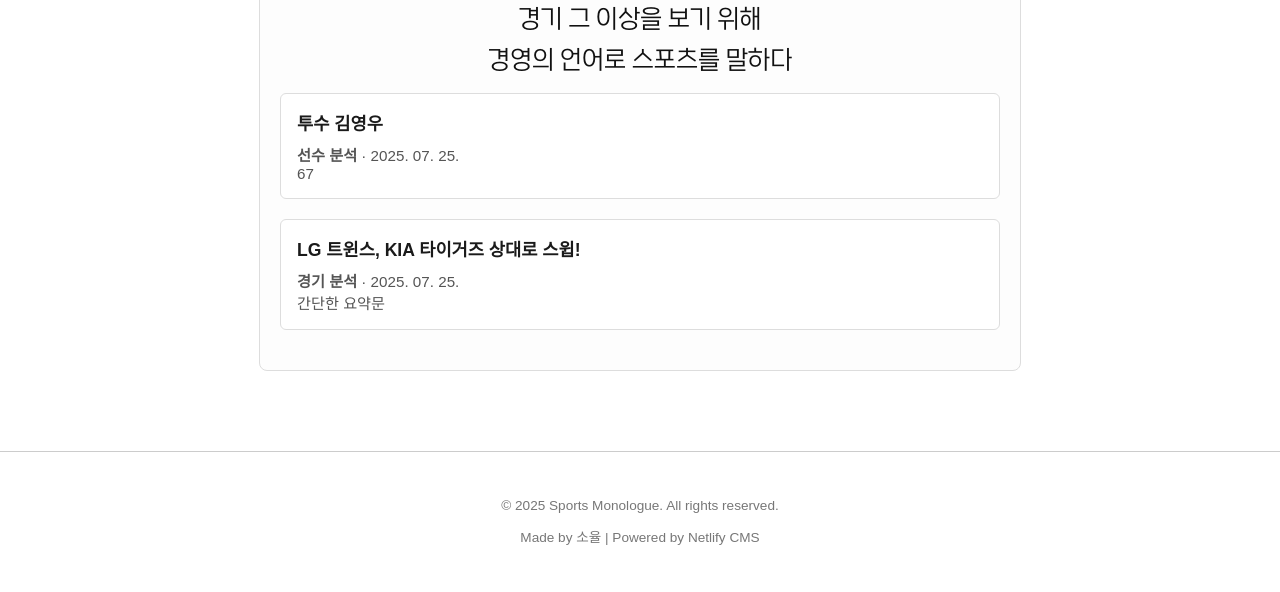
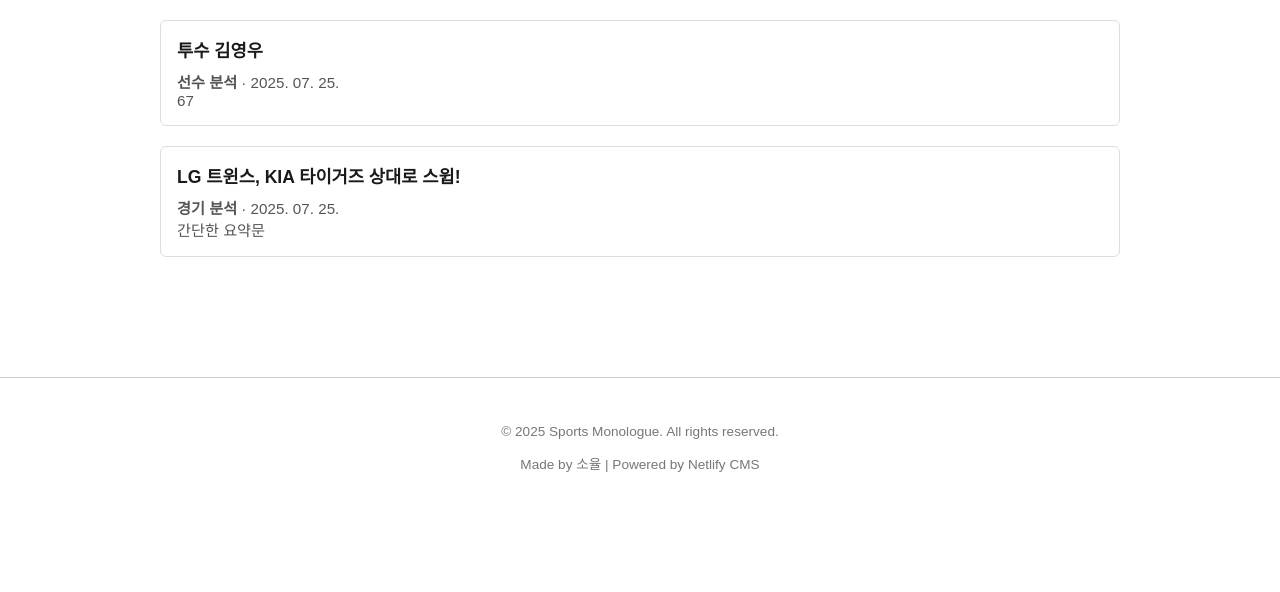
Before and after one commit to 3t1sy1fa/SPORTS-monologue, an Eleventy site: page src/Index.njk in a window 1280 px wide. Shown: the part 302-894 px from the top of the page. After the commit the page ends 820 px from the top, so only its background shows below. Built offline with nearby package versions, Linux system fonts and the light colour scheme; Eleventy itself is replaced by a stand-in of ours; files that its build step writes are made by us from their sources; a web font is replaced by a local one.

Commit message:
이거지예

```diff
--- a/src/_includes/layout.njk
+++ b/src/_includes/layout.njk
@@ -10,10 +10,10 @@
   <body>
     {% include "header.njk" %}
 
-    <main class="post-page">
+    <main class="main-container">
 
       {# ✅ 제목, 카테고리 출력 #}
-      {% if title %}
+      {% if post-title %}
         <h1 class="post-title">{{ title }}</h1>
       {% endif %}
 
```
